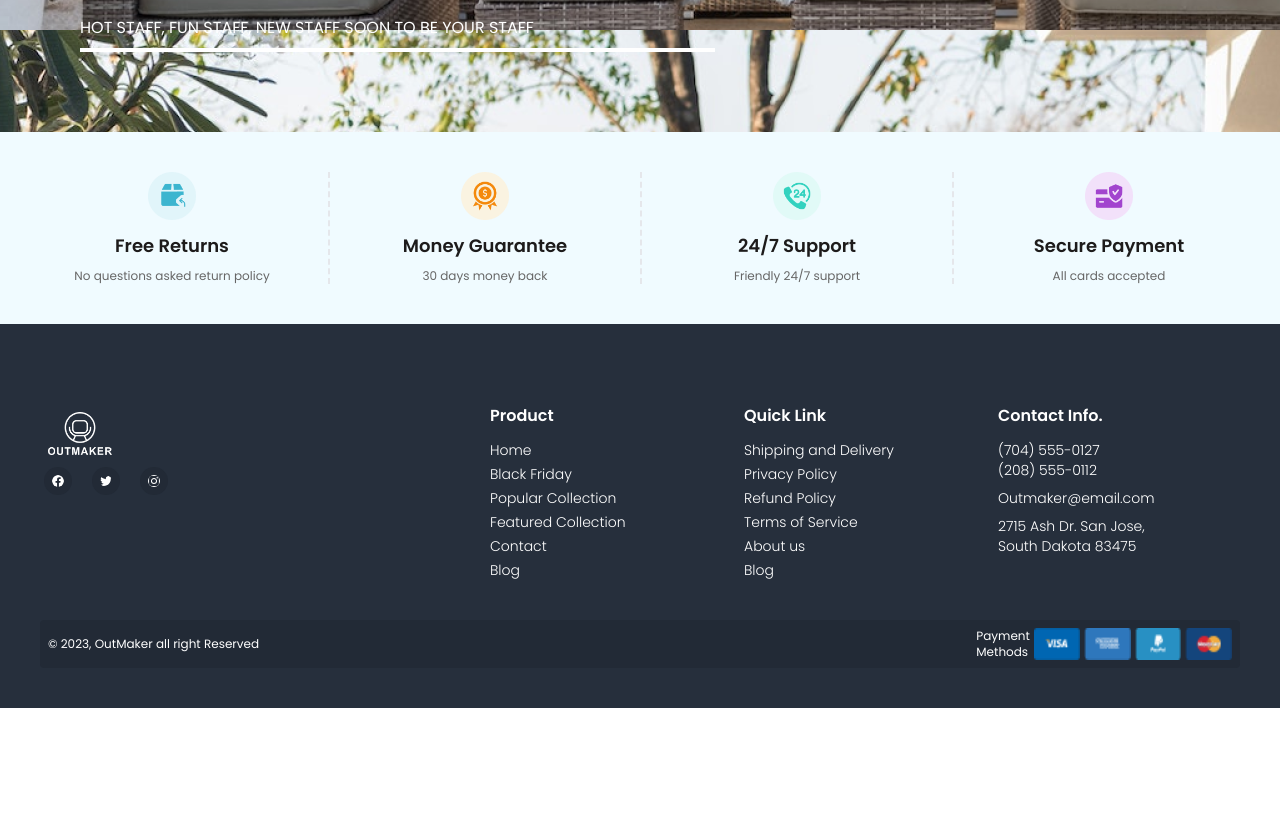
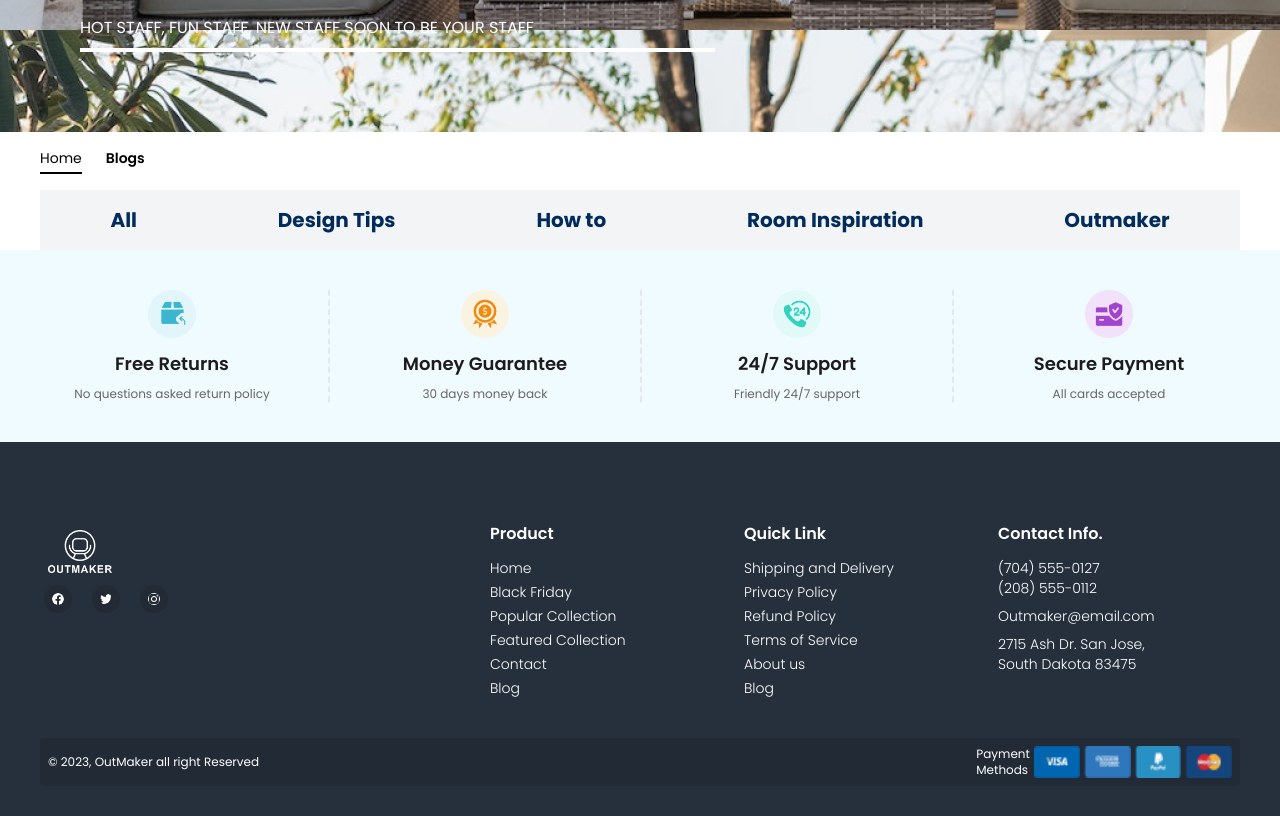
Before and after one commit to MdTasib/out-maker, a React (Create React App) app: page /all-blogs in a window 1280 px wide. Shown: the part 780-1596 px from the top of the page. Before the commit the page ends 1488 px from the top, so only its background shows below. Built offline with nearby package versions, Linux system fonts and the light colour scheme.

Commit message:
collections and contact page complte

```diff
--- a/src/pages/all-blogs/AllBlogs.js
+++ b/src/pages/all-blogs/AllBlogs.js
@@ -1,10 +1,14 @@
 import React from "react";
 import AllBlogsHeader from "./AllBlogsHeader";
+import PageNav from "./PageNav";
 
 const AllBlogs = () => {
 	return (
 		<main>
 			<AllBlogsHeader />
+			<div className='container px-10 mx-auto'>
+				<PageNav />
+			</div>
 		</main>
 	);
 };
--- /dev/null
+++ b/src/pages/all-blogs/FeatureArticle.js
@@ -0,0 +1,12 @@
+import React from "react";
+
+const FeatureArticle = () => {
+	return (
+		<section className='grid grid-cols-1 md:grid-cols-2'>
+			<div className=''></div>
+			<div className=''></div>
+		</section>
+	);
+};
+
+export default FeatureArticle;
--- /dev/null
+++ b/src/pages/all-blogs/PageNav.js
@@ -0,0 +1,25 @@
+import React from "react";
+
+const PageNav = () => {
+	return (
+		<>
+			<nav className='py-4'>
+				<ul className='flex text-sm text-[#000000] font-normal'>
+					<li className='me-6 pb-1 border-b-2 border-b-black'>Home</li>
+					<li className='font-semibold'>Blogs</li>
+				</ul>
+			</nav>
+			<nav className='bg-gray-100 py-4'>
+				<ul className='flex justify-around text-xl text-primary font-bold'>
+					<li className='cursor-pointer'>All</li>
+					<li className='cursor-pointer'>Design Tips</li>
+					<li className='cursor-pointer'>How to</li>
+					<li className='cursor-pointer'>Room Inspiration</li>
+					<li className='cursor-pointer'>Outmaker</li>
+				</ul>
+			</nav>
+		</>
+	);
+};
+
+export default PageNav;
--- a/src/pages/collections/blogs.js
+++ b/src/pages/collections/blogs.js
@@ -18,6 +18,7 @@ const Blogs = () => {
 			</div>
 
 			<SingleBlog
+				contactPage={false}
 				image={img1}
 				name='KAMA'
 				description="The cushioning concept revisited, tables with their ergonomic
--- a/src/shared/Blog/SingleBlog.js
+++ b/src/shared/Blog/SingleBlog.js
@@ -20,12 +20,8 @@ const SingleBlog = ({
 					{contactPage ? title : "COLLECTION"}
 				</h4>
 				<h2 className='text-5xl font-semibold text-black'>{name}</h2>
-				{!contactPage && (
-					<p className='py-6 text-sm font-light text-black leading-6'>
-						{description}
-					</p>
-				)}
 
+				{contactPage ? (
 					<div className='py-8 font-light text-lg'>
 						<p>8803 NW, 23rd StreetDoral FL 33172 </p>
 						<a href='tel:1 786 391 0274' className='block pt-4'>
@@ -45,10 +41,21 @@ const SingleBlog = ({
 							infousa@outmaker.com
 						</a>
 					</div>
+				) : (
+					<p className='py-6 text-sm font-light text-black leading-6'>
+						{description}
+					</p>
+				)}
 
+				{contactPage ? (
 					<Button className='btn btn-primary btn-outline rounded-full border-2 capitalize'>
 						View Map <PiMapPinLineFill className='ms-2' />
 					</Button>
+				) : (
+					<Button className='btn btn-primary btn-outline rounded-full border-2 capitalize'>
+						DISCOVER
+					</Button>
+				)}
 			</div>
 		</div>
 	);
```
Lines whose indentation alone changed are shown as unchanged.
